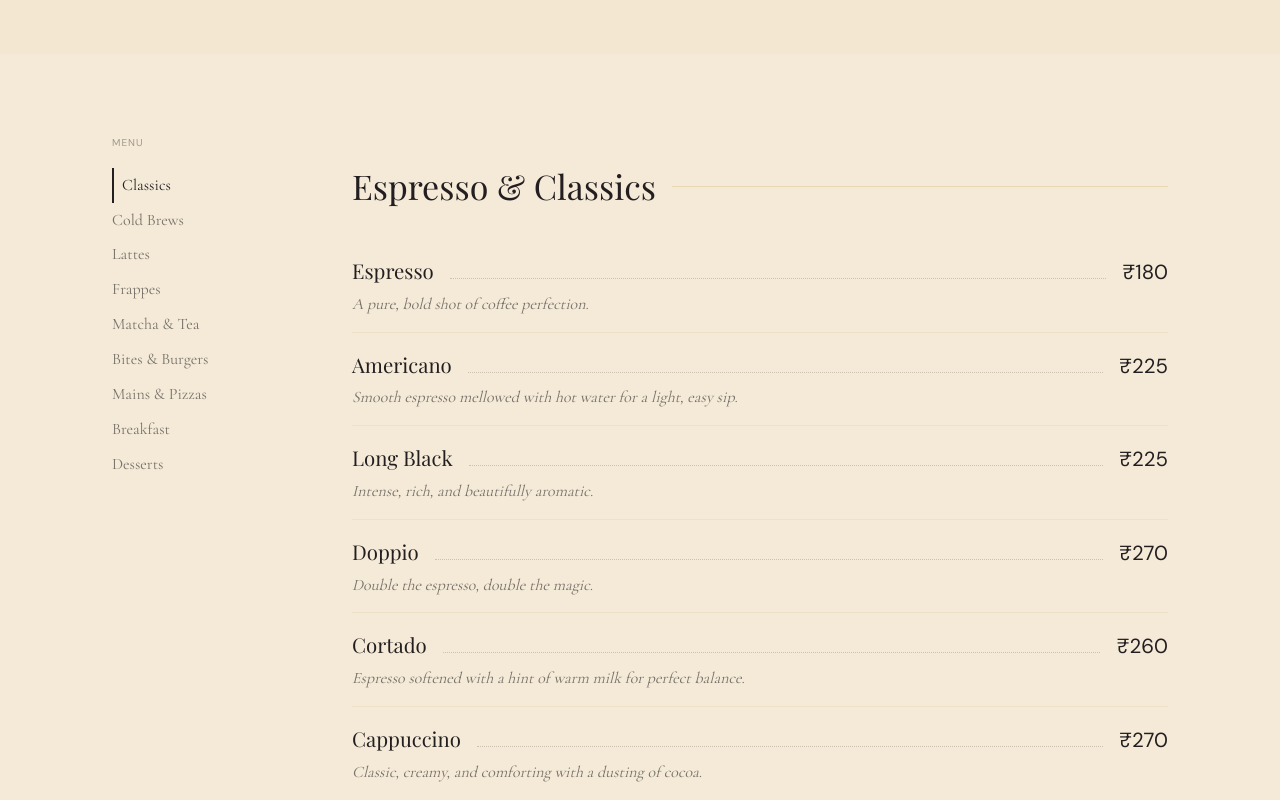
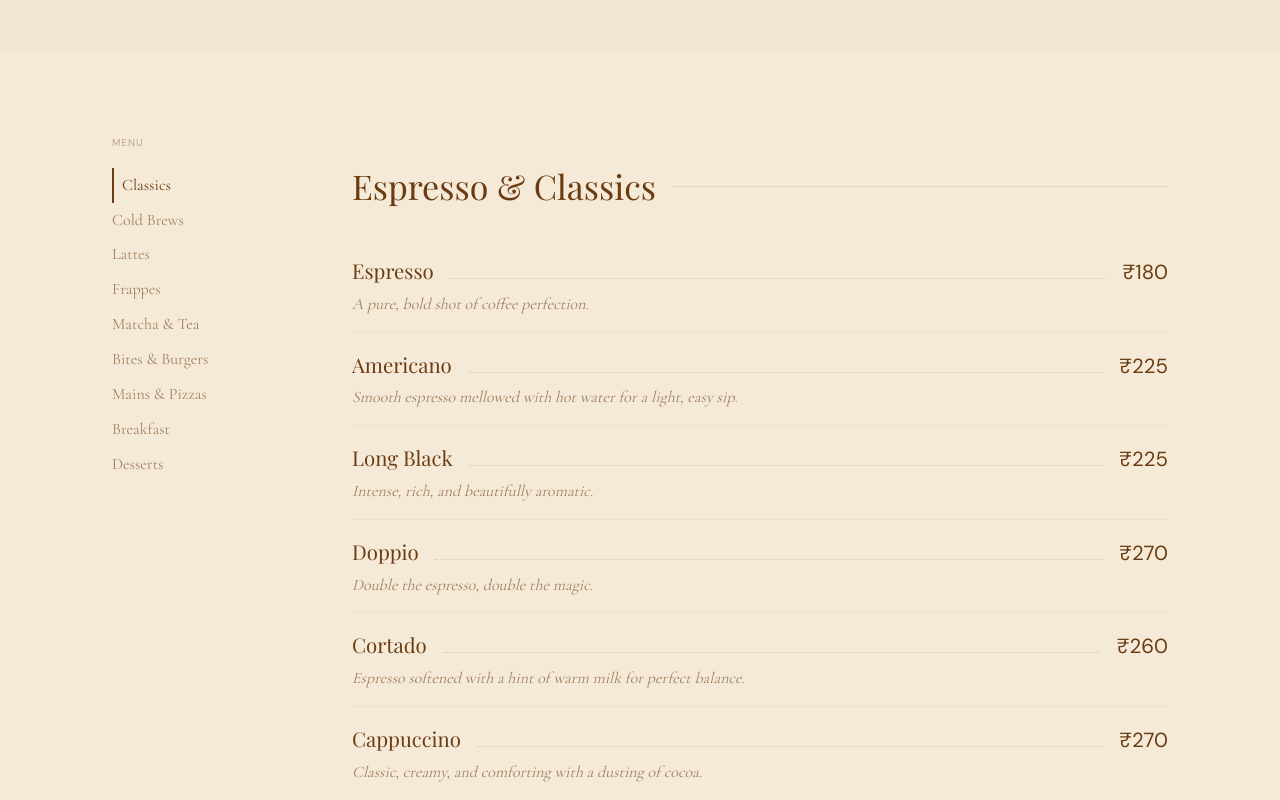
Before and after one commit to Khanmohammedahad-netizen/wool-cup-cafe, a Next.js app: page /menu in a window 1280 px wide. Shown: the part 2060-2860 px from the top of the page. Built offline with nearby package versions, Linux system fonts and the light colour scheme.

Commit message:
Color menu text and active gallery filter tabs brand brown

```diff
--- a/src/components/gallery/GalleryGrid.tsx
+++ b/src/components/gallery/GalleryGrid.tsx
@@ -105,8 +105,8 @@ export function GalleryGrid() {
             aria-pressed={active === tab.value}
             className={`font-ui text-[11px] uppercase tracking-[0.18em] px-4 py-2 rounded-full border transition-all duration-300 ${
               active === tab.value
-                ? 'bg-dark text-white border-dark'
-                : 'bg-transparent text-dark/60 border-dark/20 hover:border-dark/50 hover:text-dark'
+                ? 'bg-brown text-white border-brown'
+                : 'bg-transparent text-dark/60 border-dark/20 hover:border-brown/50 hover:text-brown'
             }`}
           >
             {tab.label}
--- a/src/components/menu/MenuCategoryNav.tsx
+++ b/src/components/menu/MenuCategoryNav.tsx
@@ -28,8 +28,8 @@ export function MenuCategoryNav({ activeCategory, onCategoryClick, variant }: Me
             onClick={() => onCategoryClick(cat.id)}
             className={`font-ui text-xs uppercase tracking-wide px-4 py-1.5 rounded-full border whitespace-nowrap transition-all duration-200 ${
               activeCategory === cat.id
-                ? 'bg-[#231f20] text-white border-[#231f20]'
-                : 'border-[#231f20]/20 text-[#231f20]/70 hover:border-[#231f20]/50 hover:text-[#231f20]'
+                ? 'bg-brown text-white border-brown'
+                : 'border-brown/20 text-brown/70 hover:border-brown/50 hover:text-brown'
             }`}
           >
             {cat.label}
@@ -41,7 +41,7 @@ export function MenuCategoryNav({ activeCategory, onCategoryClick, variant }: Me
 
   return (
     <nav className="sticky top-24 w-44 shrink-0">
-      <p className="font-ui text-[10px] uppercase tracking-widest text-[#231f20]/40 mb-4">
+      <p className="font-ui text-[10px] uppercase tracking-widest text-brown/40 mb-4">
         Menu
       </p>
       {CATEGORIES.map((cat) => (
@@ -50,8 +50,8 @@ export function MenuCategoryNav({ activeCategory, onCategoryClick, variant }: Me
           onClick={() => onCategoryClick(cat.id)}
           className={`font-body text-sm py-1.5 block w-full text-left transition-all duration-200 ${
             activeCategory === cat.id
-              ? 'text-[#231f20] font-medium border-l-2 border-[#231f20] pl-2'
-              : 'text-[#231f20]/60 hover:text-[#231f20] pl-0'
+              ? 'text-brown font-medium border-l-2 border-brown pl-2'
+              : 'text-brown/60 hover:text-brown pl-0'
           }`}
         >
           {cat.label}
--- a/src/components/menu/MenuFullMenu.tsx
+++ b/src/components/menu/MenuFullMenu.tsx
@@ -257,21 +257,21 @@ function MenuItem({ name, description, price, note }: MenuItemData) {
   return (
     <div className="py-4 border-b border-[#ead8b5]/50 last:border-0">
       <div className="flex items-baseline gap-1">
-        <span className="font-display text-lg text-[#231f20]">{name}</span>
+        <span className="font-display text-lg text-brown">{name}</span>
         {note && (
-          <span className="font-ui text-[10px] uppercase tracking-widest text-[#231f20]/35 ml-2 shrink-0">
+          <span className="font-ui text-[10px] uppercase tracking-widest text-brown/35 ml-2 shrink-0">
             {note}
           </span>
         )}
-        <div className="flex-1 border-b border-dotted border-[#231f20]/20 mx-3 mb-1 min-w-4" />
+        <div className="flex-1 border-b border-dotted border-brown/20 mx-3 mb-1 min-w-4" />
         {isPriceUnknown ? (
-          <span className="font-ui text-xs text-[#231f20]/40 italic shrink-0">Ask us</span>
+          <span className="font-ui text-xs text-brown/40 italic shrink-0">Ask us</span>
         ) : (
-          <span className="font-ui text-lg text-[#231f20] shrink-0">{price}</span>
+          <span className="font-ui text-lg text-brown shrink-0">{price}</span>
         )}
       </div>
       {description && (
-        <p className="font-body text-sm text-[#231f20]/60 italic mt-1">{description}</p>
+        <p className="font-body text-sm text-brown/60 italic mt-1">{description}</p>
       )}
     </div>
   );
@@ -358,7 +358,7 @@ export function MenuFullMenu() {
               className="mb-20 scroll-mt-[190px] lg:scroll-mt-28"
             >
               <div className="flex items-center gap-4 mb-8">
-                <h2 className="font-display text-2xl md:text-3xl text-[#231f20] shrink-0">
+                <h2 className="font-display text-2xl md:text-3xl text-brown shrink-0">
                   {category.label}
                 </h2>
                 <div className="flex-1 h-px bg-[#ead8b5]" />
@@ -370,7 +370,7 @@ export function MenuFullMenu() {
             </div>
           ))}
 
-          <p className="font-body text-sm text-[#231f20]/40 italic text-center pt-4">
+          <p className="font-body text-sm text-brown/40 italic text-center pt-4">
             Items marked &ldquo;Ask us&rdquo; are available in-store — pricing varies. Ask our team.
           </p>
         </div>
```
